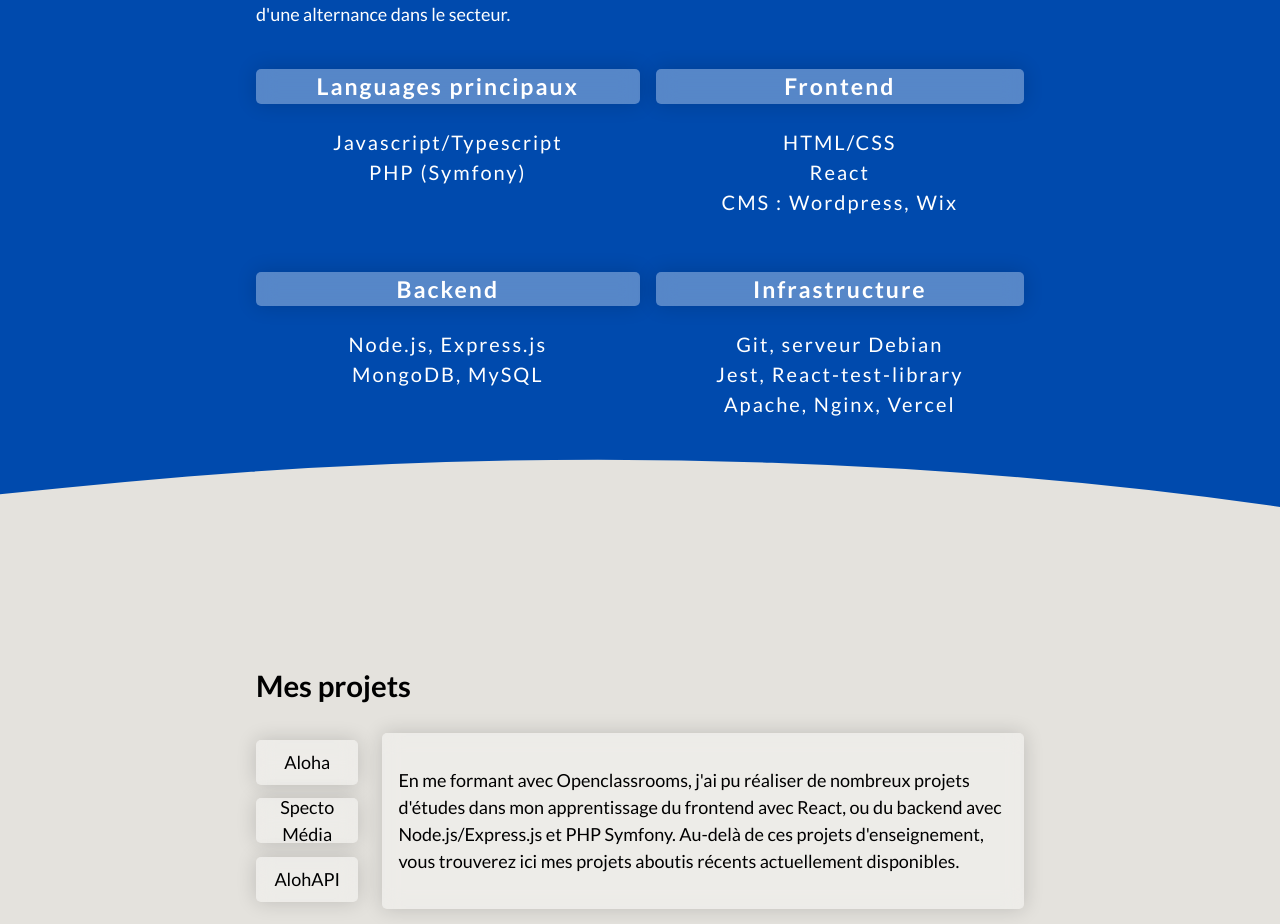
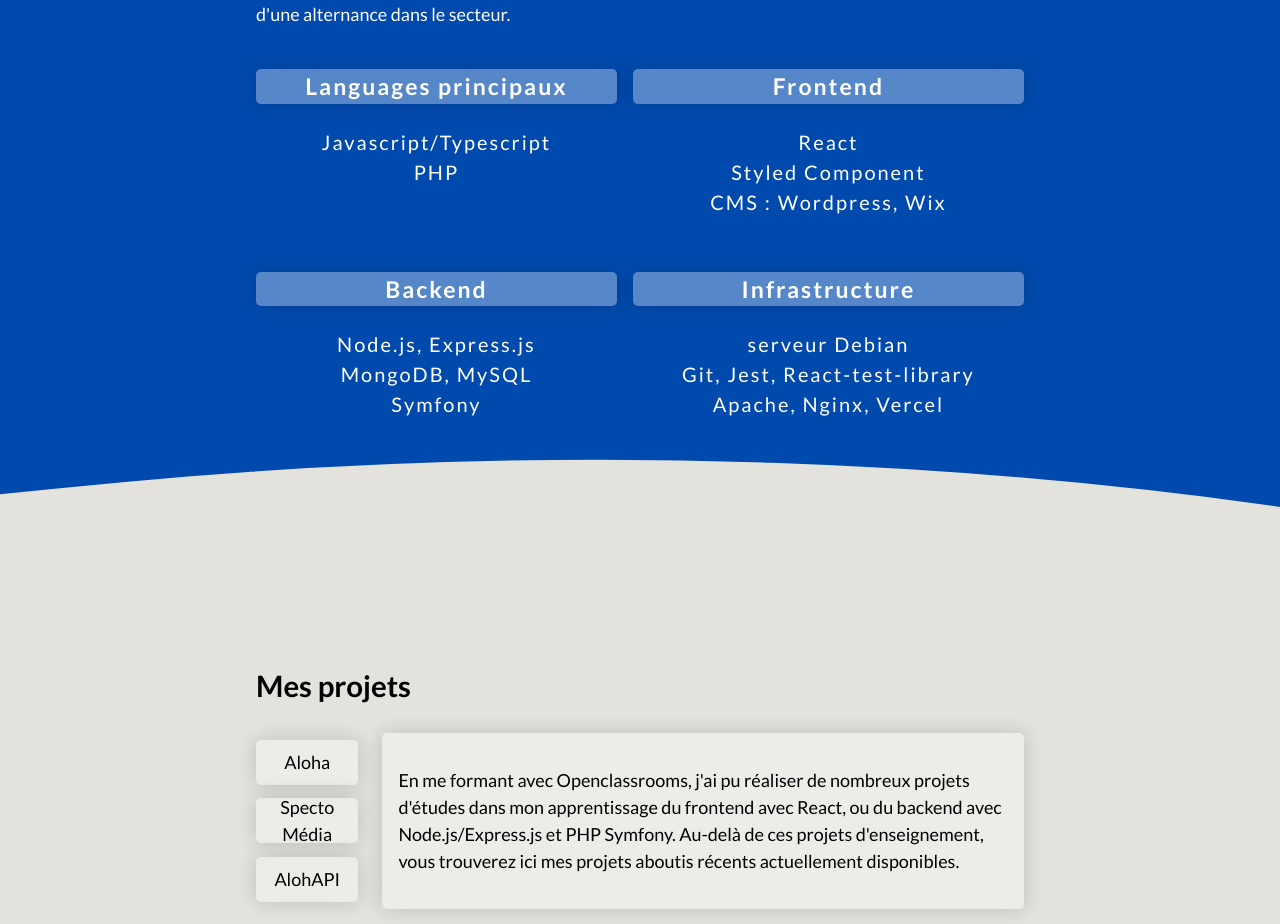
Before and after one commit to Clv86/portfolio, a React (Vite) app: page / in a window 1280 px wide. Shown: the part 1120-2044 px from the top of the page. Built offline with nearby package versions, Linux system fonts and the light colour scheme; a web font is replaced by a local one.

Commit message:
Text edited

```diff
--- a/src/components/About.tsx
+++ b/src/components/About.tsx
@@ -22,14 +22,14 @@ function About() {
             <h3>Languages principaux</h3>
             <ul>
               <li>Javascript/Typescript</li>
-              <li>PHP (Symfony)</li>
+              <li>PHP</li>
             </ul>
           </div>
           <div className="card frontend">
             <h3>Frontend</h3>
             <ul>
-              <li>HTML/CSS</li>
               <li>React</li>
+              <li>Styled Component</li>
               <li>CMS : Wordpress, Wix</li>
             </ul>
           </div>
@@ -38,13 +38,14 @@ function About() {
             <ul>
               <li>Node.js, Express.js</li>
               <li>MongoDB, MySQL</li>
+              <li>Symfony</li>
             </ul>
           </div>
           <div className="card infrastructure">
             <h3>Infrastructure</h3>
             <ul>
-              <li>Git, serveur Debian</li>
-              <li>Jest, React-test-library</li>
+              <li>serveur Debian</li>
+              <li>Git, Jest, React-test-library</li>
               <li>Apache, Nginx, Vercel</li>
             </ul>
           </div>
```
